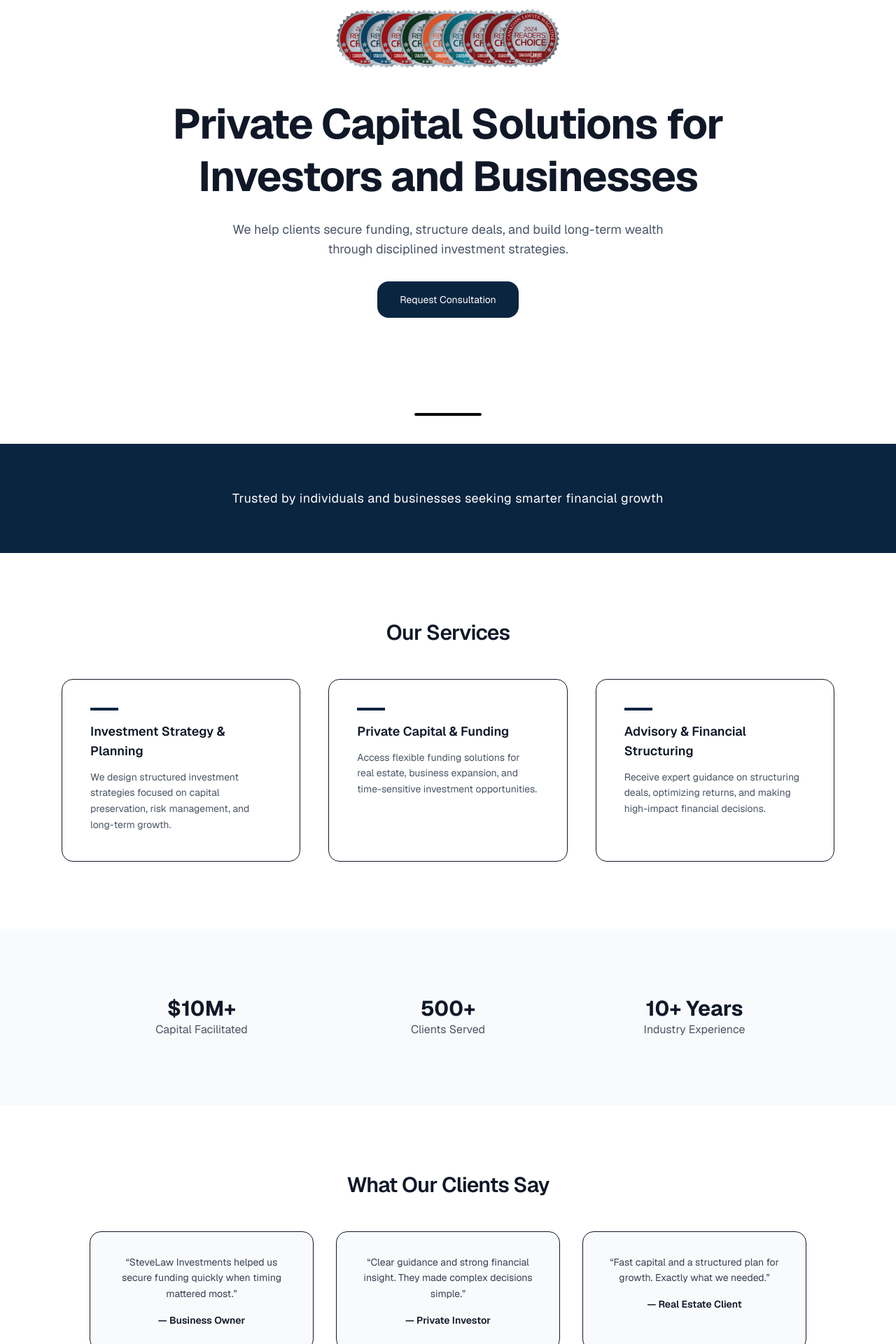
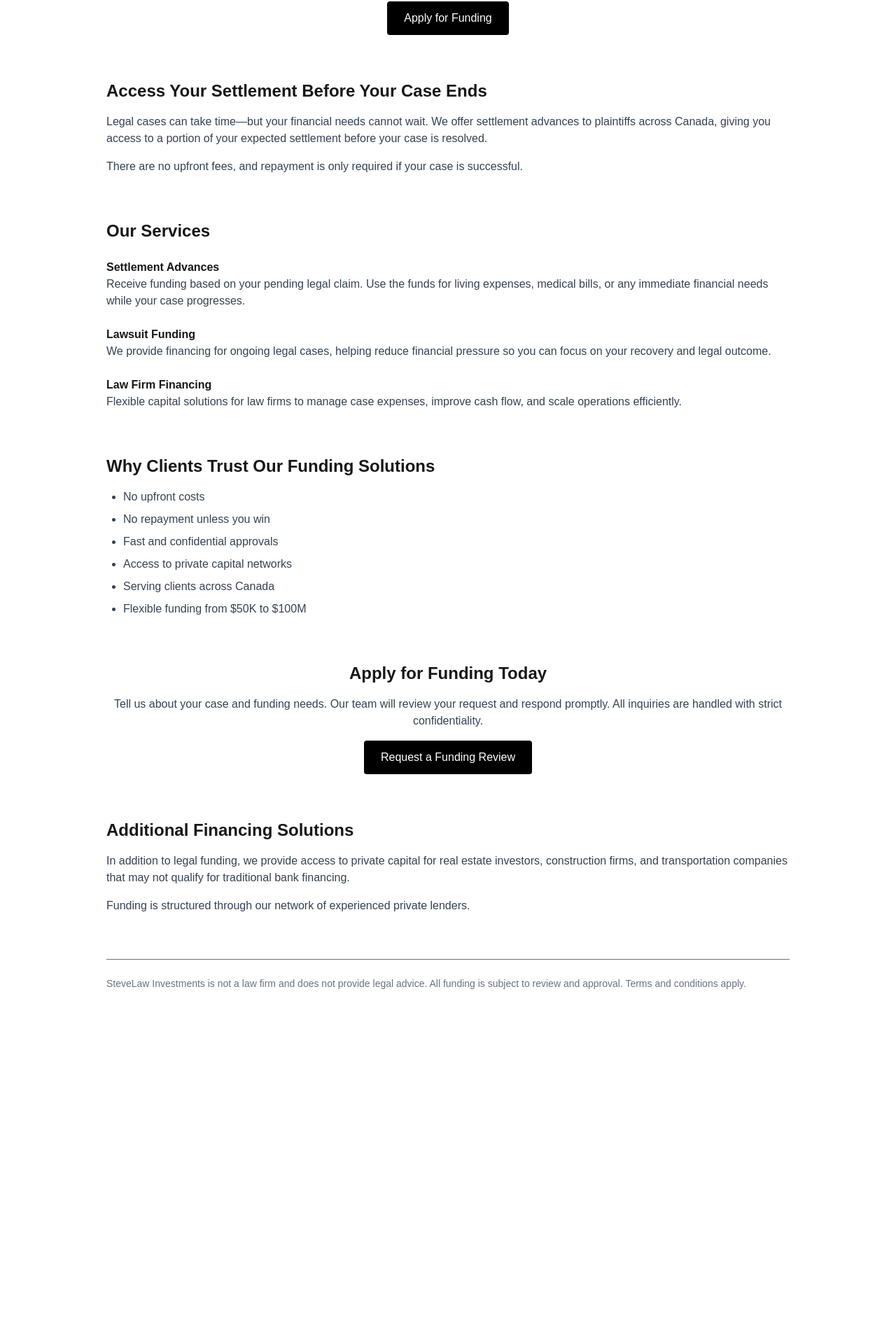
Before and after one commit to stevej00171/my-website, a Next.js app: page / in a window 1280 px wide. Shown: the part 150-2070 px from the top of the page at 70% size. After the commit the page ends 1589 px from the top, so only its background shows below. Built offline with nearby package versions, Linux system fonts and the light colour scheme.

Commit message:
add real homepage content

```diff
--- a/app/page.tsx
+++ b/app/page.tsx
@@ -1,257 +1,107 @@
-"use client";
-import { motion } from "framer-motion";
-import { useState } from "react";
-
-export default function Website() {
-  const [submitted, setSubmitted] = useState(false);
-
+export default function Page() {
   return (
-    <div className="min-h-screen font-sans text-gray-900 bg-white scroll-smooth">
-
-      {/* NAVBAR */}
-      <nav className="flex justify-between items-center px-8 py-4 border-b bg-white sticky top-0 z-50">
-        <div className="flex items-center space-x-3">
-          <div className="w-8 h-8 bg-[#0A2540] text-white flex items-center justify-center rounded-lg font-bold text-sm">
-            SL
-          </div>
-
-          <h1 className="text-lg font-semibold tracking-wide">
-            SteveLaw Investments
-          </h1>
-        </div>
-
-        <div className="space-x-8 text-sm">
-          <a href="#services" className="hover:text-[#0A2540] transition duration-300">Services</a>
-          <a href="#about" className="hover:text-[#0A2540] transition duration-300">About</a>
-          <a href="#contact" className="hover:text-[#0A2540] transition duration-300">Contact</a>
-        </div>
-      </nav>
+    <main className="p-6 max-w-5xl mx-auto space-y-16">
 
       {/* HERO */}
-      <section className="text-center py-24 px-6 bg-white text-gray-900">
-
-        <img
-          src="/finance.png"
-          alt="Finance"
-          className="mx-auto mb-10 w-64 md:w-80 object-contain"
-        />
-
-        <motion.h2
-          initial={{ opacity: 0, y: 30 }}
-          animate={{ opacity: 1, y: 0 }}
-          transition={{ duration: 0.6 }}
-          className="text-5xl md:text-6xl font-bold mb-6 leading-tight max-w-4xl mx-auto tracking-tight"
-        >
-          Private Capital Solutions for Investors and Businesses
-        </motion.h2>
-
-        <p className="max-w-2xl mx-auto text-gray-600 text-lg mb-8">
-          We help clients secure funding, structure deals, and build long-term wealth through disciplined investment strategies.
+      <section className="text-center space-y-4">
+        <h1 className="text-4xl font-bold">
+          Canada’s Leading Litigation Funding Solutions
+        </h1>
+        <p className="text-lg text-gray-600">
+          We provide fast, confidential settlement advances to individuals awaiting legal settlements—helping you access the funds you need today, without waiting months or years.
         </p>
-
-        <a
-          href="#contact"
-          className="inline-block bg-[#0A2540] text-white px-8 py-4 rounded-2xl text-sm hover:scale-[1.02] hover:shadow-xl transition duration-300"
-        >
-          Request Consultation
-        </a>
-
+        <button className="bg-black text-white px-6 py-3 rounded">
+          Apply for Funding
+        </button>
       </section>
 
-      {/* DIVIDER */}
-      <div className="w-24 h-1 bg-black mx-auto my-10 rounded-full"></div>
-
-      {/* PREMIUM STRIP */}
-      <section className="bg-[#0A2540] text-white py-16 text-center">
-        <p className="text-lg tracking-wide">
-          Trusted by individuals and businesses seeking smarter financial growth
+      {/* WHAT WE DO */}
+      <section className="space-y-4">
+        <h2 className="text-2xl font-semibold">
+          Access Your Settlement Before Your Case Ends
+        </h2>
+        <p className="text-gray-700">
+          Legal cases can take time—but your financial needs cannot wait. We offer settlement advances to plaintiffs across Canada, giving you access to a portion of your expected settlement before your case is resolved.
+        </p>
+        <p className="text-gray-700">
+          There are no upfront fees, and repayment is only required if your case is successful.
         </p>
       </section>
 
       {/* SERVICES */}
-      <section id="services" className="py-24 px-6 max-w-6xl mx-auto">
-        <h3 className="text-3xl font-semibold mb-12 text-center tracking-tight">
-          Our Services
-        </h3>
+      <section className="space-y-6">
+        <h2 className="text-2xl font-semibold">Our Services</h2>
 
-        <div className="grid md:grid-cols-3 gap-10">
-          {[
-            {
-              title: "Investment Strategy & Planning",
-              desc: "We design structured investment strategies focused on capital preservation, risk management, and long-term growth.",
-            },
-            {
-              title: "Private Capital & Funding",
-              desc: "Access flexible funding solutions for real estate, business expansion, and time-sensitive investment opportunities.",
-            },
-            {
-              title: "Advisory & Financial Structuring",
-              desc: "Receive expert guidance on structuring deals, optimizing returns, and making high-impact financial decisions.",
-            },
-          ].map((service, i) => (
-            <motion.div
-              key={service.title}
-              initial={{ opacity: 0, y: 30 }}
-              whileInView={{ opacity: 1, y: 0 }}
-              viewport={{ once: true }}
-              transition={{ delay: i * 0.2 }}
-              className="p-10 border rounded-2xl hover:shadow-2xl hover:-translate-y-2 transition duration-300 bg-white group"
-            >
-              <div className="w-10 h-1 bg-[#0A2540] mb-4 group-hover:w-16 transition-all"></div>
+        <div>
+          <h3 className="font-bold">Settlement Advances</h3>
+          <p className="text-gray-700">
+            Receive funding based on your pending legal claim. Use the funds for living expenses, medical bills, or any immediate financial needs while your case progresses.
+          </p>
+        </div>
 
-              <h4 className="font-semibold text-lg mb-3">
-                {service.title}
-              </h4>
+        <div>
+          <h3 className="font-bold">Lawsuit Funding</h3>
+          <p className="text-gray-700">
+            We provide financing for ongoing legal cases, helping reduce financial pressure so you can focus on your recovery and legal outcome.
+          </p>
+        </div>
 
-              <p className="text-gray-600 text-sm leading-relaxed">
-                {service.desc}
-              </p>
-            </motion.div>
-          ))}
+        <div>
+          <h3 className="font-bold">Law Firm Financing</h3>
+          <p className="text-gray-700">
+            Flexible capital solutions for law firms to manage case expenses, improve cash flow, and scale operations efficiently.
+          </p>
         </div>
       </section>
 
-      {/* TRUST / STATS */}
-      <section className="py-24 px-6 bg-gray-50 text-center">
-        <div className="max-w-5xl mx-auto grid md:grid-cols-3 gap-8">
-          <div>
-            <h4 className="text-3xl font-bold">$10M+</h4>
-            <p className="text-gray-600">Capital Facilitated</p>
-          </div>
-          <div>
-            <h4 className="text-3xl font-bold">500+</h4>
-            <p className="text-gray-600">Clients Served</p>
-          </div>
-          <div>
-            <h4 className="text-3xl font-bold">10+ Years</h4>
-            <p className="text-gray-600">Industry Experience</p>
-          </div>
-        </div>
+      {/* WHY CHOOSE US */}
+      <section className="space-y-4">
+        <h2 className="text-2xl font-semibold">
+          Why Clients Trust Our Funding Solutions
+        </h2>
+        <ul className="list-disc pl-6 text-gray-700 space-y-2">
+          <li>No upfront costs</li>
+          <li>No repayment unless you win</li>
+          <li>Fast and confidential approvals</li>
+          <li>Access to private capital networks</li>
+          <li>Serving clients across Canada</li>
+          <li>Flexible funding from $50K to $100M</li>
+        </ul>
       </section>
 
-      {/* TESTIMONIALS */}
-      <section className="py-24 px-6 bg-white text-center">
-        <h3 className="text-3xl font-semibold mb-12 tracking-tight">
-          What Our Clients Say
-        </h3>
-
-        <div className="max-w-5xl mx-auto grid md:grid-cols-3 gap-8">
-          {[
-            {
-              quote: "SteveLaw Investments helped us secure funding quickly when timing mattered most.",
-              name: "Business Owner",
-            },
-            {
-              quote: "Clear guidance and strong financial insight. They made complex decisions simple.",
-              name: "Private Investor",
-            },
-            {
-              quote: "Fast capital and a structured plan for growth. Exactly what we needed.",
-              name: "Real Estate Client",
-            },
-          ].map((item, i) => (
-            <motion.div
-              key={i}
-              initial={{ opacity: 0, y: 30 }}
-              whileInView={{ opacity: 1, y: 0 }}
-              viewport={{ once: true }}
-              transition={{ delay: i * 0.2 }}
-              className="p-8 border rounded-2xl bg-gray-50 hover:shadow-xl transition"
-            >
-              <p className="text-gray-700 text-sm mb-4 leading-relaxed">
-                “{item.quote}”
-              </p>
-
-              <h4 className="font-semibold text-sm text-gray-900">
-                — {item.name}
-              </h4>
-            </motion.div>
-          ))}
-        </div>
+      {/* CTA */}
+      <section className="text-center space-y-4">
+        <h2 className="text-2xl font-semibold">
+          Apply for Funding Today
+        </h2>
+        <p className="text-gray-700">
+          Tell us about your case and funding needs. Our team will review your request and respond promptly. All inquiries are handled with strict confidentiality.
+        </p>
+        <button className="bg-black text-white px-6 py-3 rounded">
+          Request a Funding Review
+        </button>
       </section>
 
-      {/* ABOUT */}
-      <section id="about" className="bg-gray-50 py-24 px-6 text-center">
-        <h3 className="text-2xl font-semibold mb-4">About Us</h3>
-        <p className="max-w-2xl mx-auto text-gray-600">
-          SteveLaw Investments provides disciplined, transparent, and results-driven financial solutions. We help clients structure investments, access capital, and build long-term wealth.
+      {/* BUSINESS FINANCING */}
+      <section className="space-y-4">
+        <h2 className="text-2xl font-semibold">
+          Additional Financing Solutions
+        </h2>
+        <p className="text-gray-700">
+          In addition to legal funding, we provide access to private capital for real estate investors, construction firms, and transportation companies that may not qualify for traditional bank financing.
+        </p>
+        <p className="text-gray-700">
+          Funding is structured through our network of experienced private lenders.
         </p>
       </section>
 
-      {/* CONTACT */}
-      <section id="contact" className="py-24 px-6 text-center">
-        <h3 className="text-3xl font-semibold mb-6">
-          Start Your Investment Journey
-        </h3>
-
-        <p className="mb-8 text-gray-500">
-          Speak with our team about your financial goals.
+      {/* DISCLAIMER */}
+      <section className="text-sm text-gray-500 border-t pt-6">
+        <p>
+          SteveLaw Investments is not a law firm and does not provide legal advice. All funding is subject to review and approval. Terms and conditions apply.
         </p>
-
-        {!submitted ? (
-          <>
-            <form
-              className="max-w-md mx-auto space-y-4"
-              onSubmit={async (e) => {
-                e.preventDefault();
-
-                const form = e.currentTarget;
-
-              const formData = {
-              name: (form.elements.namedItem("name") as HTMLInputElement).value,
-              email: (form.elements.namedItem("email") as HTMLInputElement).value,
-              phone: (form.elements.namedItem("phone") as HTMLInputElement).value,
-              service: (form.elements.namedItem("service") as HTMLSelectElement).value,
-              };
-
-                await fetch("/api/contact", {
-                  method: "POST",
-                  headers: {
-                    "Content-Type": "application/json",
-                  },
-                  body: JSON.stringify(formData),
-                });
-
-                form.reset();
-                setSubmitted(true);
-              }}
-            >
-              <input name="name" type="text" placeholder="Full Name" className="w-full border p-4 rounded-xl" required />
-              <input name="email" type="email" placeholder="Email Address" className="w-full border p-4 rounded-xl" required />
-              <input name="phone" type="text" placeholder="Phone Number" className="w-full border p-4 rounded-xl" />
-
-             <select name="service" className="w-full border p-4 rounded-xl text-gray-600">
-             <option>What are you interested in?</option>
-             <option>Investment Planning</option>
-             <option>Private Funding</option>
-             <option>Financial Consulting</option>
-             <option>Legal & Compliance Advisory</option>
-             </select>
-
-              <button type="submit" className="bg-[#0A2540] text-white px-6 py-3 rounded-2xl w-full">
-                Request Consultation
-              </button>
-            </form>
-          </>
-        ) : (
-          <p className="text-green-600 text-lg mt-6">
-            ✅ Your request has been sent. We’ll contact you shortly.
-          </p>
-        )}
       </section>
 
-      {/* FOOTER */}
-      <footer className="bg-[#0A2540] text-white text-center py-6">
-        <p className="mb-2">
-          © {new Date().getFullYear()} SteveLaw Investments. All rights reserved.
-        </p>
-
-        <div className="space-x-4 text-sm text-gray-400">
-          <a href="/privacy" className="hover:text-white">Privacy Policy</a>
-          <a href="/terms" className="hover:text-white">Terms of Service</a>
-        </div>
-      </footer>
-
-    </div>
+    </main>
   );
 }
```
